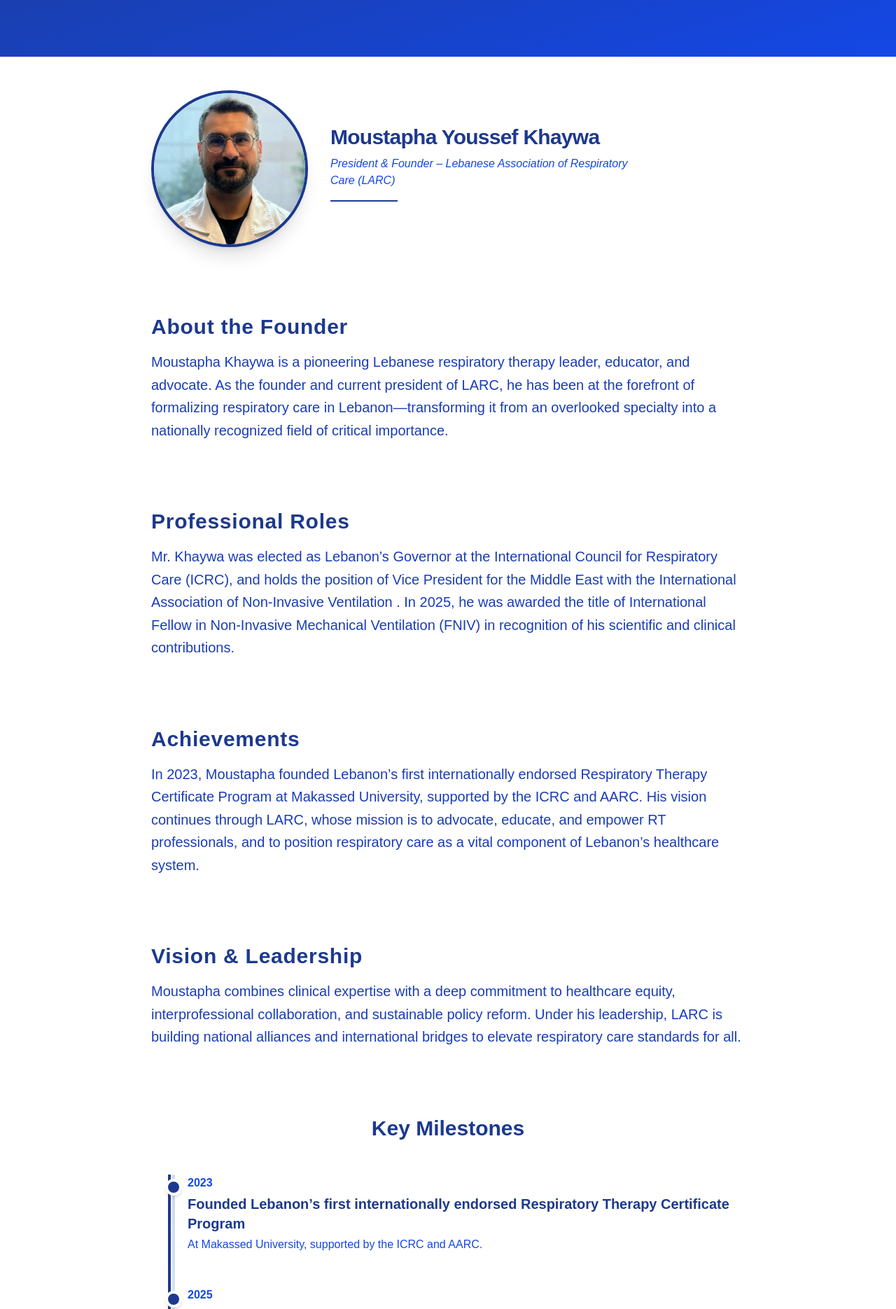
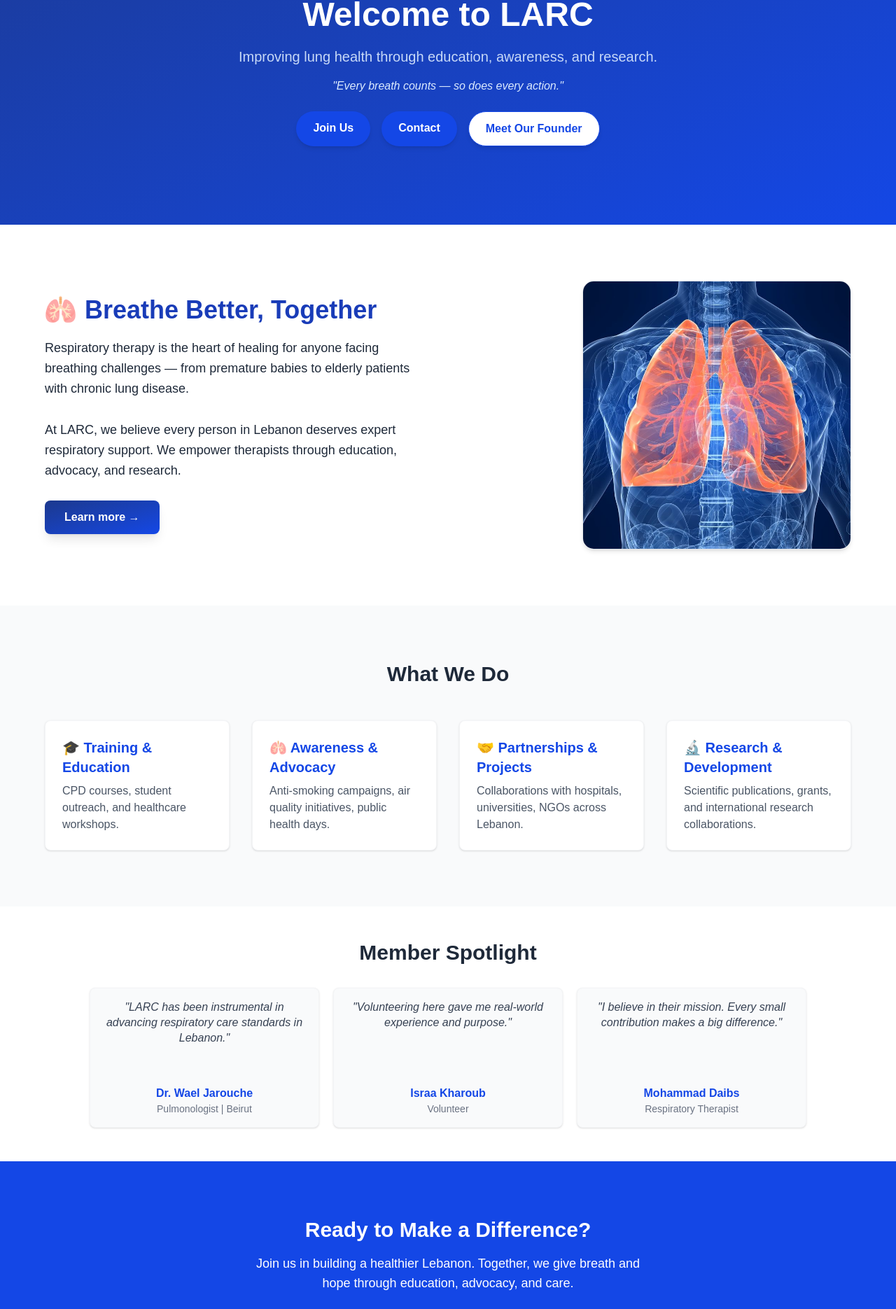
Before and after one commit to KarimJobeily/my-website, a Next.js app: page /founder in a window 1280 px wide. Shown: the part 373-2243 px from the top of the page at 70% size. Built offline with nearby package versions, Linux system fonts and the light colour scheme.

Commit message:
Update homepage: SEO enhancements, UI polish, accessibility improvements

```diff
--- a/src/app/founder/page.tsx
+++ b/src/app/founder/page.tsx
@@ -1,179 +1,239 @@
 'use client';
+
 import SEO from '@/components/SEO';
 import Image from 'next/image';
 import Link from 'next/link';
-import Head from 'next/head';
-import { motion } from 'framer-motion';
+import { useState, useEffect } from 'react';
 
-const fadeIn = {
-  hidden: { opacity: 0, y: 40 },
-  show: { opacity: 1, y: 0, transition: { duration: 0.6 } },
-};
+export default function HomePage() {
+  const [showScrollIndicator, setShowScrollIndicator] = useState(false);
 
-const timelineVariants = {
-  hidden: { opacity: 0, x: -30 },
-  show: (i: number) => ({
-    opacity: 1,
-    x: 0,
-    transition: { delay: i * 0.2, duration: 0.6 },
-  }),
-};
+  useEffect(() => {
+    const handleScroll = () => setShowScrollIndicator(window.scrollY > 500);
+    window.addEventListener('scroll', handleScroll);
+    return () => window.removeEventListener('scroll', handleScroll);
+  }, []);
 
-export default function FounderPage() {
-  <SEO
-        title="Meet Our Founder - Lebanese Association for Respiratory Care"
-        description="Learn about Moustapha Youssef Khaywa, Founder and President of the Lebanese Association for Respiratory Care."
-        canonical="https://lebanesearc.org/founder"
-
-      />
   return (
     <>
-      <Head>
-        <title>Meet Our Founder – LARC</title>
-        <meta
-          name="description"
-          content="Learn more about Moustapha Youssef Khaywa, Founder and President of the Lebanese Association of Respiratory Care (LARC)."
+      <SEO
+        title="Lebanese Association for Respiratory Care (LARC)"
+        description="Discover the Lebanese Association for Respiratory Care (LARC): Lebanon’s hub for respiratory education, lung health advocacy, and professional development."
+        canonical="https://lebanesearc.org/"
+        ogImage="https://lebanesearc.org/images/logo.jpg"
+        additionalMeta={
+          <>
+            <meta name="keywords" content="Lebanese ARC, Lebanese respiratory care, LARC, lung health Lebanon, respiratory therapy Lebanon, Lebanese Association for Respiratory Care" />
+            <script
+              type="application/ld+json"
+              dangerouslySetInnerHTML={{
+                __html: JSON.stringify({
+                  "@context": "https://schema.org",
+                  "@type": "Organization",
+                  name: "Lebanese Association for Respiratory Care",
+                  alternateName: "LARC",
+                  url: "https://lebanesearc.org",
+                  logo: "https://lebanesearc.org/images/logo.jpg",
+                  sameAs: [
+                    "https://www.facebook.com/profile.php?id=61577880610472",
+                    "https://www.instagram.com/lebanesearc",
+                    "https://www.linkedin.com/company/lebanese-association-of-respiratory-care/"
+                  ]
+                })
+              }}
             />
-      </Head>
+          </>
+        }
+      />
 
-      <main className="min-h-screen bg-white text-blue-900">
       {/* Hero Section */}
-        <section className="relative z-10 bg-gradient-to-br from-blue-900 to-blue-700 text-white px-6 py-28">
-          <motion.h1
-            className="mx-auto mb-4 max-w-3xl text-4xl sm:text-5xl md:text-6xl font-bold leading-tight text-center"
-            initial="hidden"
-            animate="show"
-            variants={fadeIn}
-          >
-            Meet Our Founder & President
-          </motion.h1>
-        </section>
+      <section role="region" aria-labelledby="hero-title" className="relative overflow-hidden">
+        <div className="absolute inset-0 bg-black bg-opacity-20 z-0"></div>
 
-        {/* Main content */}
-        <div className="max-w-4xl mx-auto px-4 sm:px-6 py-12 space-y-24">
-          {/* Portrait */}
-          <motion.section
-            className="flex flex-col md:flex-row items-center gap-8"
-            initial="hidden"
-            whileInView="show"
-            viewport={{ once: true }}
-            variants={fadeIn}
-          >
-            <div className="relative w-40 h-40 sm:w-48 sm:h-48 md:w-56 md:h-56 rounded-full overflow-hidden border-4 border-blue-900 shadow-xl flex-shrink-0">
+        <div className="bg-gradient-to-br from-blue-900 to-blue-700 text-white py-28 px-4 sm:px-6 relative z-10">
+          <div className="max-w-4xl mx-auto text-center animate-fade-in">
+            <div className="flex justify-center mb-6">
+              <div className="bg-white rounded-full p-2 shadow-lg h-28 w-28 md:h-32 md:w-32 flex items-center justify-center overflow-hidden">
                 <Image
-                src="/images/founder.webp" // ✅ Use modern webp for smaller size
-                alt="Portrait of Moustapha Youssef Khaywa, Founder and President of LARC"
-                width={224} // md:w-56 = 14rem = 224px
-                height={224}
-                className="rounded-full object-cover"
-                priority // ✅ Preload for faster LCP
+                  src="/images/logonob.png"
+                  alt="Lebanese Association for Respiratory Care Logo"
+                  width={128}
+                  height={128}
+                  priority
+                  className="object-contain"
                 />
               </div>
+            </div>
 
-            <div className="text-center md:text-left max-w-md">
-              <h2 className="text-2xl sm:text-3xl font-bold mb-2 tracking-tight">
-                Moustapha Youssef Khaywa
-              </h2>
-              <p className="italic font-medium text-blue-700">
-                President & Founder – Lebanese Association of Respiratory Care (LARC)
+            <p className="text-base md:text-lg uppercase tracking-wider text-blue-200 mb-2">
+              Lebanese Association for Respiratory Care
             </p>
-              <hr className="border-blue-900 border-t-2 w-24 my-4 mx-auto md:mx-0" />
+
+            <h1 id="hero-title" className="text-4xl md:text-5xl font-bold leading-tight mb-4">
+              Welcome to LARC
+            </h1>
+
+            <p className="text-lg md:text-xl mb-4 max-w-2xl mx-auto opacity-90 font-medium text-blue-100">
+              Improving lung health through education, awareness, and research.
+            </p>
+
+            <p className="italic text-base text-blue-100 font-medium mb-6">
+              &quot;Every breath counts — so does every action.&quot;
+            </p>
+
+            <div className="flex flex-col sm:flex-row justify-center gap-4 flex-wrap">
+              <Link
+                href="/membership"
+                className="bg-blue-700 hover:bg-blue-800 text-white font-semibold px-6 py-3 rounded-full shadow-md transform hover:scale-105 transition-all duration-300"
+              >
+                Join Us
+              </Link>
+
+              <a
+                href="mailto:info@lebanesearc.org"
+                className="bg-blue-700 hover:bg-blue-800 text-white font-semibold px-6 py-3 rounded-full shadow-md transform hover:scale-105 transition-all duration-300"
+              >
+                Contact
+              </a>
+
+              <Link
+                href="/founder"
+                className="bg-white text-blue-700 hover:bg-gray-100 font-semibold px-6 py-3 rounded-full shadow-md transform hover:scale-105 transition-all duration-300 border border-blue-700"
+              >
+                Meet Our Founder
+              </Link>
             </div>
-          </motion.section>
+          </div>
+        </div>
 
-          {/* Info Sections */}
-          {[
-            {
-              title: 'About the Founder',
-              text: `Moustapha Khaywa is a pioneering Lebanese respiratory therapy leader, educator, and advocate. As the founder and current president of LARC, he has been at the forefront of formalizing respiratory care in Lebanon—transforming it from an overlooked specialty into a nationally recognized field of critical importance.`,
-            },
-            {
-              title: 'Professional Roles',
-              text: `Mr. Khaywa was elected as Lebanon’s Governor at the International Council for Respiratory Care (ICRC), and holds the position of Vice President for the Middle East with the International Association of Non-Invasive Ventilation . In 2025, he was awarded the title of International Fellow in Non-Invasive Mechanical Ventilation (FNIV) in recognition of his scientific and clinical contributions.`,
-            },
-            {
-              title: 'Achievements',
-              text: `In 2023, Moustapha founded Lebanon’s first internationally endorsed Respiratory Therapy Certificate Program at Makassed University, supported by the ICRC and AARC. His vision continues through LARC, whose mission is to advocate, educate, and empower RT professionals, and to position respiratory care as a vital component of Lebanon’s healthcare system.`,
-            },
-            {
-              title: 'Vision & Leadership',
-              text: `Moustapha combines clinical expertise with a deep commitment to healthcare equity, interprofessional collaboration, and sustainable policy reform. Under his leadership, LARC is building national alliances and international bridges to elevate respiratory care standards for all.`,
-            },
-          ].map((section, i) => (
-            <motion.section
-              key={i}
-              initial="hidden"
-              whileInView="show"
-              viewport={{ once: true }}
-              variants={fadeIn}
-            >
-              <h3 className="text-2xl sm:text-3xl font-semibold mb-4 tracking-wide">
-                {section.title}
-              </h3>
-              <p className="text-lg sm:text-xl leading-relaxed text-blue-800">
-                {section.text}
-              </p>
-            </motion.section>
-          ))}
-
-          {/* Timeline */}
-          <section className="mt-16">
-            <h3 className="text-3xl font-bold mb-12 text-center">Key Milestones</h3>
-            <div className="relative border-l-4 border-blue-900 ml-4 sm:ml-6 pl-6 space-y-12">
-              <div className="absolute top-0 bottom-0 left-0 w-1 bg-gradient-to-b from-blue-900 to-blue-400 rounded-full ml-[2px] opacity-20 z-0"></div>
-
-              {[
-                {
-                  year: '2023',
-                  title: 'Founded Lebanon’s first internationally endorsed Respiratory Therapy Certificate Program',
-                  description: 'At Makassed University, supported by the ICRC and AARC.',
-                },
-                {
-                  year: '2025',
-                  title: 'Awarded International Fellow in Non-Invasive Mechanical Ventilation (FNIV)',
-                  description: 'Recognized for scientific and clinical contributions to respiratory therapy.',
-                },
-                {
-                  year: 'Ongoing',
-                  title: 'Leading LARC’s mission to advocate, educate, and empower respiratory therapy professionals in Lebanon',
-                  description: 'Building national alliances and international collaborations to elevate respiratory care standards.',
-                },
-              ].map((item, i) => (
-                <motion.div
-                  key={i}
-                  className="relative z-10 group"
-                  custom={i}
-                  initial="hidden"
-                  whileInView="show"
-                  viewport={{ once: true }}
-                  variants={timelineVariants}
-                >
-                  <span className="absolute -left-8 top-1.5 w-6 h-6 rounded-full bg-blue-900 border-4 border-white shadow-md group-hover:scale-110 transition duration-300"></span>
-                  <p className="text-blue-700 font-semibold mb-1">{item.year}</p>
-                  <h4 className="text-xl font-semibold text-blue-900">{item.title}</h4>
-                  <p className="text-blue-700 mt-1">{item.description}</p>
-                </motion.div>
-              ))}
+        {/* Curved Divider */}
+        <div className="absolute bottom-0 left-0 w-full overflow-hidden" style={{ height: '100px' }}>
+          <svg viewBox="0 0 1440 100" xmlns="http://www.w3.org/2000/svg" className="w-full h-full" preserveAspectRatio="none">
+            <path fill="#ffffff" d="M0,64L80,74.7C160,85,320,107,480,112C640,117,800,107,960,101.3C1120,96,1280,96,1360,96L1440,96L1440,100L0,100Z" />
+          </svg>
         </div>
       </section>
 
-          {/* CTA */}
-          <motion.section
-            className="text-center pb-20 pt-12"
-            initial="hidden"
-            whileInView="show"
-            viewport={{ once: true }}
-            variants={fadeIn}
+      {/* Featured Campaign */}
+      <section role="region" aria-labelledby="breathe-better-title" className="bg-white px-4 sm:px-6 py-14 md:py-20">
+        <div className="max-w-6xl mx-auto grid md:grid-cols-2 gap-12 md:gap-16 items-center">
+
+          <div className="animate-fadeInUp">
+            <h2 id="breathe-better-title" className="text-blue-800 text-3xl md:text-4xl font-extrabold mb-5 flex items-center gap-3">
+              <span role="img" aria-label="lungs" className="text-4xl animate-pulse-slow">🫁</span>
+              <span>Breathe Better, Together</span>
+            </h2>
+
+            <p className="text-gray-800 text-lg leading-relaxed mb-7 max-w-xl font-medium">
+              Respiratory therapy is the heart of healing for anyone facing breathing challenges — from premature babies to elderly patients with chronic lung disease.
+              <br /><br />
+              At LARC, we believe every person in Lebanon deserves expert respiratory support. We empower therapists through education, advocacy, and research.
+            </p>
+
+            <Link
+              href="/about"
+              className="inline-block px-7 py-3 text-base font-semibold text-white bg-gradient-to-br from-blue-900 to-blue-700 rounded-lg shadow-lg hover:scale-105 hover:shadow-xl transition"
             >
+              Learn more →
+            </Link>
+          </div>
+
+          <div className="animate-fadeInUp flex justify-center md:justify-end group">
+            <div className="rounded-2xl overflow-hidden border border-gray-200 shadow-md max-w-sm w-full transition-transform duration-500 group-hover:scale-105 group-hover:shadow-xl">
+              <Image
+                src="/images/lungsphoto.jpg"
+                alt="Healthy lungs illustration"
+                width={400}
+                height={300}
+                loading="lazy"
+                sizes="(max-width: 768px) 100vw, 400px"
+                className="w-full h-auto object-cover"
+              />
+            </div>
+          </div>
+        </div>
+
+        <style jsx>{`
+          @keyframes fadeInUp {
+            0% { opacity: 0; transform: translateY(30px); }
+            100% { opacity: 1; transform: translateY(0); }
+          }
+          .animate-fadeInUp { opacity: 0; animation-name: fadeInUp; animation-duration: 0.7s; animation-fill-mode: forwards; }
+          @keyframes pulseSlow { 0%, 100% { transform: scale(1); } 50% { transform: scale(1.07); } }
+          .animate-pulse-slow { animation: pulseSlow 2.5s infinite; }
+        `}</style>
+      </section>
+
+      {/* What We Do */}
+      <section role="region" aria-labelledby="what-we-do-heading" className="py-20 bg-gray-50 px-4 sm:px-6">
+        <div className="max-w-6xl mx-auto">
+          <h2 id="what-we-do-heading" className="text-3xl font-bold text-gray-800 text-center mb-12">What We Do</h2>
+          <div className="grid md:grid-cols-2 lg:grid-cols-4 gap-8">
+            {[ /* same cards as before */
+              { title: "🎓 Training & Education", desc: "CPD courses, student outreach, and healthcare workshops." },
+              { title: "🫁 Awareness & Advocacy", desc: "Anti-smoking campaigns, air quality initiatives, public health days." },
+              { title: "🤝 Partnerships & Projects", desc: "Collaborations with hospitals, universities, NGOs across Lebanon." },
+              { title: "🔬 Research & Development", desc: "Scientific publications, grants, and international research collaborations." },
+            ].map((item, idx) => (
+              <div key={idx} className="bg-white p-6 rounded-lg shadow-sm hover:shadow-xl border border-gray-100 group transition-shadow">
+                <h3 className="text-xl font-semibold text-blue-700 mb-2 group-hover:text-blue-800">{item.title}</h3>
+                <p className="text-gray-600">{item.desc}</p>
+              </div>
+            ))}
+          </div>
+        </div>
+      </section>
+
+      {/* Member Spotlight */}
+      <section className="py-12 bg-white px-4 sm:px-6">
+        <div className="max-w-5xl mx-auto">
+          <h2 className="text-3xl font-bold text-gray-800 text-center mb-8">Member Spotlight</h2>
+          <div className="grid md:grid-cols-3 gap-5">
+            {[ /* testimonials */
+              { name: "Dr. Wael Jarouche", role: "Pulmonologist | Beirut", quote: "LARC has been instrumental in advancing respiratory care standards in Lebanon." },
+              { name: "Israa Kharoub", role: "Volunteer", quote: "Volunteering here gave me real-world experience and purpose." },
+              { name: "Mohammad Daibs", role: "Respiratory Therapist", quote: "I believe in their mission. Every small contribution makes a big difference." },
+            ].map((person, idx) => (
+              <div key={idx} className="bg-gray-50 p-4 rounded-lg shadow-sm hover:shadow-md border border-gray-100 transition-shadow flex flex-col justify-between" style={{ minHeight: "200px" }}>
+                <p className="italic text-gray-700 mb-3 text-center flex-grow leading-snug">{`"${person.quote}"`}</p>
+                <div className="text-center">
+                  <h4 className="font-semibold text-blue-700 text-base">{person.name}</h4>
+                  <p className="text-sm text-gray-500">{person.role}</p>
+                </div>
+              </div>
+            ))}
+          </div>
+        </div>
+      </section>
+
+      {/* Call to Action */}
+      <section className="py-20 bg-blue-700 text-white text-center px-4 sm:px-6">
+        <div className="max-w-3xl mx-auto">
+          <h3 className="text-2xl md:text-3xl font-bold mb-4">Ready to Make a Difference?</h3>
+          <p className="text-lg mb-8 max-w-xl mx-auto">
+            Join us in building a healthier Lebanon. Together, we give breath and hope through education, advocacy, and care.
+          </p>
           <Link
-              href="/"
-              className="inline-block bg-blue-900 hover:bg-blue-700 text-white font-semibold px-8 py-3 rounded-full transition duration-300 shadow-md hover:shadow-lg"
+            href="/membership"
+            className="inline-block bg-white text-blue-700 hover:bg-blue-50 font-semibold px-6 py-3 rounded-full shadow-md transform hover:scale-105 transition"
           >
-              ← Back to Home
+            Join Us
           </Link>
-          </motion.section>
         </div>
-      </main>
+      </section>
+
+      {/* Scroll to Top */}
+      <button
+        onClick={() => window.scrollTo({ top: 0, behavior: 'smooth' })}
+        aria-label="Scroll to top"
+        className={`fixed bottom-8 right-8 w-12 h-12 bg-blue-700 text-white rounded-full shadow-lg flex items-center justify-center transition duration-300 z-50 ${
+          showScrollIndicator ? 'opacity-100 scale-100' : 'opacity-0 scale-95 pointer-events-none'
+        }`}
+      >
+        <svg xmlns="http://www.w3.org/2000/svg" className="h-6 w-6" fill="none" viewBox="0 0 24 24" stroke="currentColor" strokeWidth={2}>
+          <path d="M12 19V5m0 0l-7 7m7-7l7 7" />
+        </svg>
+      </button>
     </>
   );
 }
```
Lines whose indentation alone changed are shown as unchanged.
